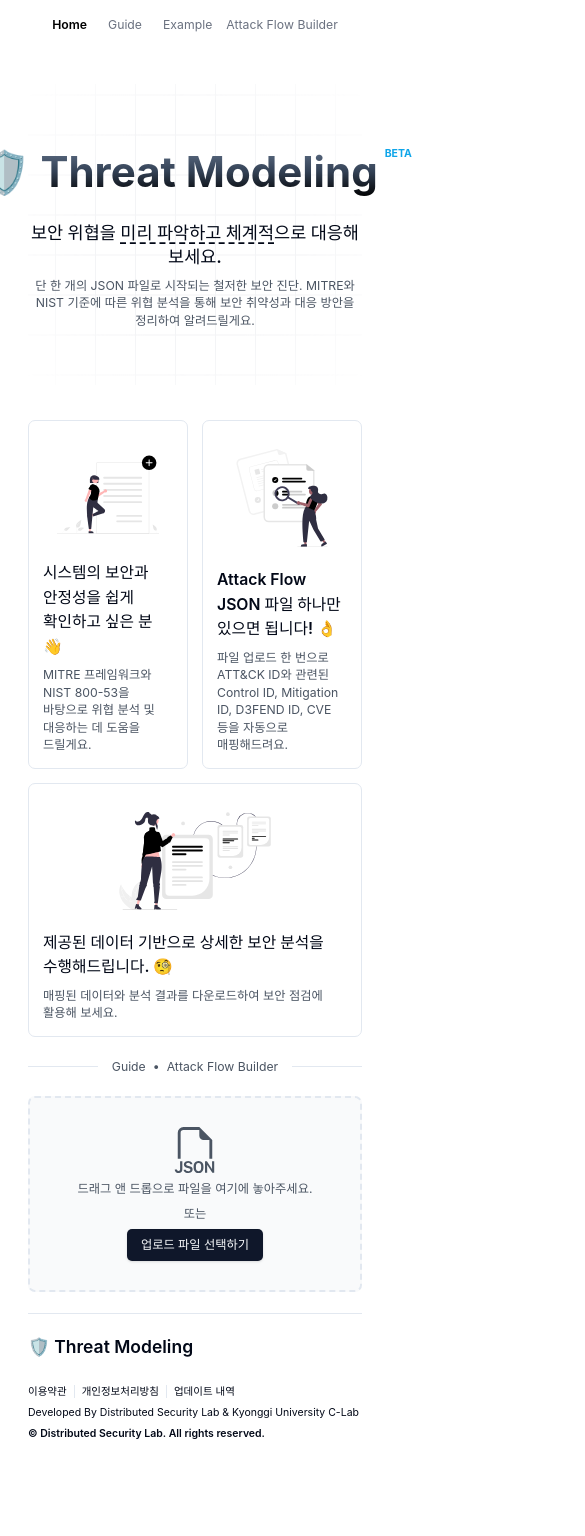
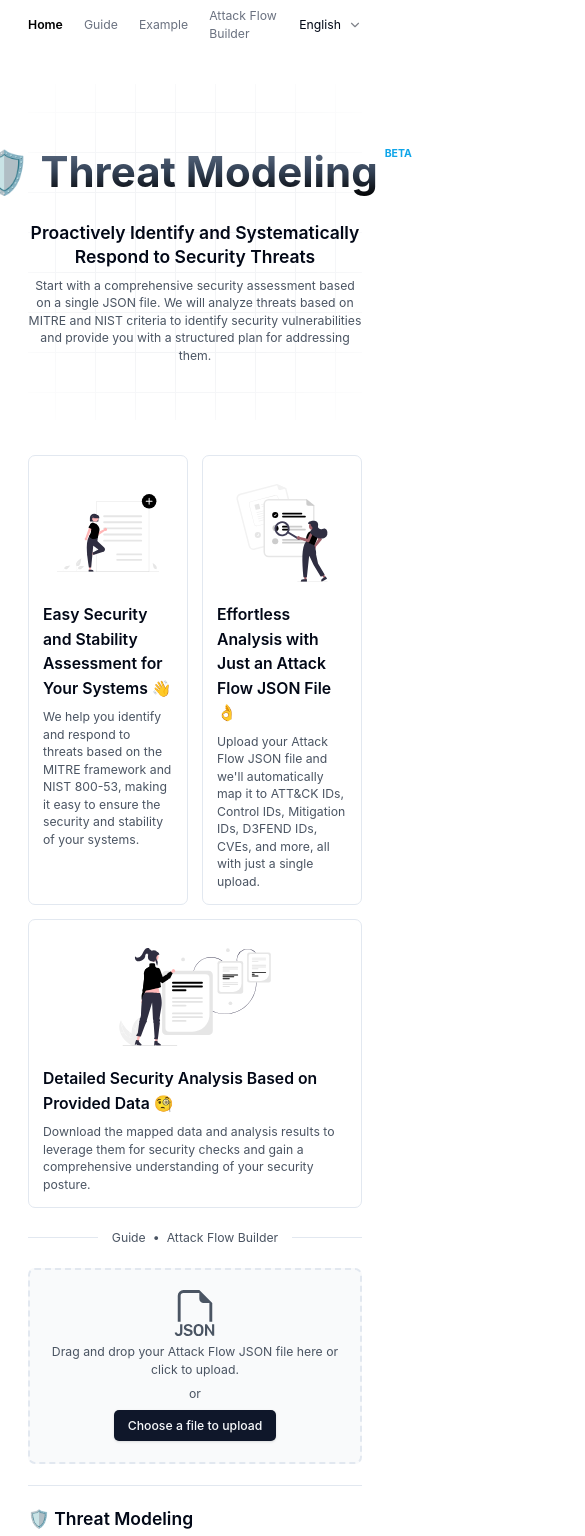
Before and after one commit to kgu-clab/threat-modeling, a React (Vite) app in the folder client/: page / in a window 390 px wide. Shown: the top 1536 px of the page, 585 px wide, since content can reach past the window. Before the commit the page ends 1465 px from the top, so only its background shows below. Built offline with nearby package versions, Linux system fonts and the light colour scheme; grey boxes are pictures that could not be loaded; a web font is replaced by a local one.

Commit message:
feat: i18n 영어, 한국어 지원 (#9)

```diff
--- a/client/src/components/common/Dropzone/Dropzone.tsx
+++ b/client/src/components/common/Dropzone/Dropzone.tsx
@@ -3,8 +3,11 @@ import { useDropzone } from 'react-dropzone';
 import { BsFiletypeJson } from 'react-icons/bs';
 import { BsFileEarmarkArrowUp } from 'react-icons/bs';
 import { Button } from '../Button/Button';
+import { useTranslation } from 'react-i18next';
 
 const Dropzone = () => {
+  const { t } = useTranslation();
+
   const onDrop = useCallback((acceptedFiles: File[]) => {
     console.log(acceptedFiles);
   }, []);
@@ -17,18 +20,18 @@ const Dropzone = () => {
       {...getRootProps()}
     >
       <input {...getInputProps()} />
-      <div className="flex flex-col items-center justify-center gap-2 text-sm">
+      <div className="flex flex-col items-center justify-center gap-2 px-4 text-sm text-center break-keep">
         {isDragActive ? (
           <>
             <BsFileEarmarkArrowUp size={46} />
-            <p>파일이 인식됐어요, 지금 놓으시면 돼요!</p>
+            <p>{t('fileDragAndDrop')}</p>
           </>
         ) : (
           <>
             <BsFiletypeJson size={46} />
-            <p>드래그 앤 드롭으로 파일을 여기에 놓아주세요.</p>
-            <p>또는</p>
-            <Button>업로드 파일 선택하기</Button>
+            <p>{t('fileUploadDescription')}</p>
+            <p>{t('or')}</p>
+            <Button>{t('fileUploadButton')}</Button>
           </>
         )}
       </div>
--- a/client/src/components/common/Footer/Footer.tsx
+++ b/client/src/components/common/Footer/Footer.tsx
@@ -1,22 +1,29 @@
+import { useTranslation } from 'react-i18next';
 import { Link } from 'react-router-dom';
 
 const Footer = () => {
+  const { t } = useTranslation();
+
   return (
     <footer className="container my-6">
       <hr />
-      <ul className="my-6">
+      <ul className="my-6 space-y-2">
         <li className="text-xl font-semibold">🛡️ Threat Modeling</li>
+        <li className="flex items-center gap-2">
+          <img src="https://img.shields.io/badge/build-v1.0.0-3178C6" />
+          <img src="https://hits.seeyoufarm.com/api/count/incr/badge.svg?url=https://github.com/KGU-C-Lab/threat-modeling" />
+        </li>
       </ul>
-      <ul className="text-xs leading-loose">
+      <ul className="text-xs leading-relaxed">
         <li className="space-x-2 divide-x">
           <Link to="" className="hover:underline">
-            이용약관
+            {t('termsOfUse')}
           </Link>
           <Link to="" className="pl-2 hover:underline">
-            개인정보처리방침
+            {t('privacyPolicy')}
           </Link>
           <Link to="" className="pl-2 hover:underline">
-            업데이트 내역
+            {t('changelog')}
           </Link>
         </li>
         <li>
--- a/client/src/components/common/Navbar/Navbar.tsx
+++ b/client/src/components/common/Navbar/Navbar.tsx
@@ -1,9 +1,21 @@
 import { PATH } from '@constants/path';
 import { cn } from '@utils/component';
+import { useTranslation } from 'react-i18next';
 import { Link, useLocation } from 'react-router-dom';
+import {
+  Select,
+  SelectContent,
+  SelectItem,
+  SelectTrigger,
+  SelectValue,
+} from '../Select/Select';
 
 const Navbar = () => {
   const location = useLocation();
+  const { t, i18n } = useTranslation();
+
+  const handleLanguageChange = (language: string) =>
+    i18n.changeLanguage(language);
 
   const selected = (name: string) => {
     return cn(
@@ -15,19 +27,19 @@ const Navbar = () => {
 
   return (
     <nav className="w-full bg-white h-14">
-      <div className="container flex items-center justify-center h-full gap-2 text-sm md:divide-x md:justify-end">
+      <div className="container flex items-center justify-center h-full gap-6 text-sm md:gap-4 md:divide-x md:justify-end">
         <div className="space-x-6">
           <Link className={selected(PATH.HOME)} to={PATH.HOME}>
-            Home
+            {t('home')}
           </Link>
           <Link className={selected(PATH.GUIDE)} to={PATH.GUIDE}>
-            Guide
+            {t('guide')}
           </Link>
           <Link className={selected(PATH.EXAMPLE)} to={PATH.EXAMPLE}>
-            Example
+            {t('example')}
           </Link>
         </div>
-        <div className="pl-2 space-x-6">
+        <div className="flex items-center gap-6 md:pl-4">
           <Link
             className={selected(PATH.ROOT)}
             to="https://center-for-threat-informed-defense.github.io/attack-flow/ui/"
@@ -35,6 +47,15 @@ const Navbar = () => {
           >
             Attack Flow Builder
           </Link>
+          <Select onValueChange={handleLanguageChange}>
+            <SelectTrigger>
+              <SelectValue placeholder={i18n.language} />
+            </SelectTrigger>
+            <SelectContent>
+              <SelectItem value="English">English</SelectItem>
+              <SelectItem value="Korea">{t('korea')}</SelectItem>
+            </SelectContent>
+          </Select>
         </div>
       </div>
     </nav>
--- a/client/src/components/home/HomeExplain/HomeExplain.tsx
+++ b/client/src/components/home/HomeExplain/HomeExplain.tsx
@@ -2,38 +2,39 @@ import { EXPLAIN } from '@constants/content';
 import explainHowIcon from '@assets/svg/explain-how.svg';
 import explainWhoIcon from '@assets/svg/explain-who.svg';
 import explainResultIcon from '@assets/svg/explain-result.svg';
+import { useTranslation } from 'react-i18next';
 
 interface ExplainCardProps {
   index: number;
   title: string;
-  description: React.ReactNode;
+  content: string;
 }
 
 const images = [explainHowIcon, explainWhoIcon, explainResultIcon];
 
-const ExplainCard = ({ index, title, description }: ExplainCardProps) => {
+const ExplainCard = ({ index, title, content }: ExplainCardProps) => {
   return (
     <div className="flex flex-col gap-2 p-4 transition-colors border rounded-lg break-keep hover:border-gray-500 last:col-span-2 md:last:col-span-1">
       <img className="h-full p-4 max-h-36" src={images[index]} alt={title} />
       <div className="space-y-2 grow">
         <p className="text-lg font-semibold">{title}</p>
-        <p className="text-sm text-gray-600 whitespace-pre-wrap">
-          {description}
-        </p>
+        <p className="text-sm text-gray-600 whitespace-pre-wrap">{content}</p>
       </div>
     </div>
   );
 };
 
 const HomeExplain = () => {
+  const { t } = useTranslation();
+
   return (
     <div className="grid grid-cols-2 gap-4 mx-auto md:grid-cols-3">
-      {EXPLAIN.map(({ title, description }, index) => (
+      {EXPLAIN.map(({ title, content }, index) => (
         <ExplainCard
           key={index}
           index={index}
-          title={title}
-          description={description}
+          title={t(title)}
+          content={t(content)}
         />
       ))}
     </div>
--- a/client/src/components/home/HomeTitle/HomeTitle.tsx
+++ b/client/src/components/home/HomeTitle/HomeTitle.tsx
@@ -1,4 +1,8 @@
+import { useTranslation } from 'react-i18next';
+
 const HomeTitle = () => {
+  const { t } = useTranslation();
+
   return (
     <div className="relative flex flex-col items-center justify-center gap-5 py-16 my-10 text-center">
       <div className="absolute square-pattern"></div>
@@ -13,14 +17,9 @@ const HomeTitle = () => {
       </div>
       <div className="max-w-xl space-y-2 break-keep">
         <h2 className="text-xl font-semibold underline-offset-4">
-          보안 위협을&nbsp;
-          <u className="decoration-dashed">미리 파악하고 체계적</u>으로 대응해
-          보세요.
+          {t('title')}
         </h2>
-        <h3 className="text-sm text-gray-600">
-          단 한 개의 JSON 파일로 시작되는 철저한 보안 진단. MITRE와 NIST 기준에
-          따른 위협 분석을 통해 보안 취약성과 대응 방안을 정리하여 알려드릴게요.
-        </h3>
+        <h3 className="text-sm text-gray-600">{t('subTitle')}</h3>
       </div>
     </div>
   );
--- a/client/src/constants/content.ts
+++ b/client/src/constants/content.ts
@@ -1,17 +1,15 @@
+// 다국어 지원으로 value값은 i18n Key로 대체
 export const EXPLAIN = [
   {
-    title: '시스템의 보안과 안정성을 쉽게 확인하고 싶은 분 👋',
-    description:
-      'MITRE 프레임워크와 NIST 800-53을 바탕으로 위협 분석 및 대응하는 데 도움을 드릴게요.',
+    title: 'benefitFirstTitle',
+    content: 'benefitFirstContent',
   },
   {
-    title: 'Attack Flow JSON 파일 하나만 있으면 됩니다! 👌',
-    description:
-      '파일 업로드 한 번으로 ATT&CK ID와 관련된 Control ID, Mitigation ID, D3FEND ID, CVE 등을 자동으로 매핑해드려요.',
+    title: 'benefitSecondTitle',
+    content: 'benefitSecondContent',
   },
   {
-    title: '제공된 데이터 기반으로 상세한 보안 분석을 수행해드립니다. 🧐',
-    description:
-      '매핑된 데이터와 분석 결과를 다운로드하여 보안 점검에 활용해 보세요.',
+    title: 'benefitThirdTitle',
+    content: 'benefitThirdContent',
   },
 ];
--- a/client/src/main.tsx
+++ b/client/src/main.tsx
@@ -2,6 +2,7 @@ import React from 'react';
 import ReactDOM from 'react-dom/client';
 import App from '@/App.tsx';
 import '@styles/globals.css';
+import '@utils/i18n.ts';
 
 ReactDOM.createRoot(document.getElementById('root')!).render(
   <React.StrictMode>
--- a/client/src/pages/HomePage/HomePage.tsx
+++ b/client/src/pages/HomePage/HomePage.tsx
@@ -5,15 +5,18 @@ import Dropzone from '@components/common/Dropzone/Dropzone';
 import { Link } from 'react-router-dom';
 import { PATH } from '@constants/path';
 import Hr from '@components/common/Hr/Hr';
+import { useTranslation } from 'react-i18next';
 
 const HomePage = () => {
+  const { t } = useTranslation();
+
   return (
     <div>
       <HomeTitle />
       <HomeExplain />
       <Hr className="px-2 space-x-2">
         <Link to={PATH.GUIDE} className="hover:underline">
-          Guide
+          {t('guide')}
         </Link>
         <span>•</span>
         <Link
--- /dev/null
+++ b/client/src/utils/i18n.ts
@@ -0,0 +1,74 @@
+import i18n from 'i18next';
+import { initReactI18next } from 'react-i18next';
+
+const resources = {
+  // 영어
+  English: {
+    translation: {
+      home: 'Home',
+      guide: 'Guide',
+      example: 'Example',
+      korea: 'Korea',
+      title:
+        'Proactively Identify and Systematically Respond to Security Threats',
+      subTitle:
+        'Start with a comprehensive security assessment based on a single JSON file. We will analyze threats based on MITRE and NIST criteria to identify security vulnerabilities and provide you with a structured plan for addressing them.',
+      benefitFirstTitle:
+        'Easy Security and Stability Assessment for Your Systems 👋',
+      benefitFirstContent:
+        'We help you identify and respond to threats based on the MITRE framework and NIST 800-53, making it easy to ensure the security and stability of your systems.',
+      benefitSecondTitle:
+        'Effortless Analysis with Just an Attack Flow JSON File 👌',
+      benefitSecondContent:
+        "Upload your Attack Flow JSON file and we'll automatically map it to ATT&CK IDs, Control IDs, Mitigation IDs, D3FEND IDs, CVEs, and more, all with just a single upload.",
+      benefitThirdTitle: 'Detailed Security Analysis Based on Provided Data 🧐',
+      benefitThirdContent:
+        'Download the mapped data and analysis results to leverage them for security checks and gain a comprehensive understanding of your security posture.',
+      fileUploadDescription:
+        'Drag and drop your Attack Flow JSON file here or click to upload.',
+      or: 'or',
+      fileUploadButton: 'Choose a file to upload',
+      fileDragAndDrop: 'File is recognized, drop it now!',
+      termsOfUse: 'Terms of Use',
+      privacyPolicy: 'Privacy Policy',
+      changelog: 'Changelog',
+    },
+  },
+  // 한국어
+  Korea: {
+    translation: {
+      home: '홈',
+      guide: '가이드',
+      example: '예시',
+      korea: '한국어',
+      title: '보안 위협을 미리 파악하고 체계적으로 대응해 보세요',
+      subTitle:
+        '단 한 개의 JSON 파일로 시작되는 철저한 보안 진단. MITRE와 NIST 기준에 따른 위협 분석을 통해 보안 취약성과 대응 방안을 정리하여 알려드릴게요.',
+      benefitFirstTitle: '시스템의 보안과 안정성을 쉽게 평가하세요 👋',
+      benefitFirstContent:
+        'MITRE 프레임워크와 NIST 800-53을 바탕으로 위협 분석 및 대응하는 데 도움을 드릴게요.',
+      benefitSecondTitle: 'Attack Flow JSON 파일 하나만 있으면 됩니다! 👌',
+      benefitSecondContent:
+        '파일 업로드 한 번으로 ATT&CK ID와 관련된 Control ID, Mitigation ID, D3FEND ID, CVE 등을 자동으로 매핑해드려요.',
+      benefitThirdTitle:
+        '제공된 데이터를 기반으로 상세한 보안 분석을 제공해드려요 🧐',
+      benefitThirdContent:
+        '매핑된 데이터와 분석 결과를 다운로드하여 보안 점검에 활용하고 보안 포지션에 대한 포괄적인 이해를 얻을 수 있어요.',
+      fileUploadDescription:
+        'Attack Flow JSON 파일을 여기로 끌어다 놓아주세요.',
+      or: '또는',
+      fileUploadButton: '업로드 파일 선택하기',
+      fileDragAndDrop: '파일이 인식됐어요, 지금 놓으시면 돼요!',
+      termsOfUse: '이용약관',
+      privacyPolicy: '개인정보처리방침',
+      changelog: '변경내역',
+    },
+  },
+};
+
+i18n.use(initReactI18next).init({
+  resources,
+  lng: 'English',
+});
+
+export default i18n;
```
